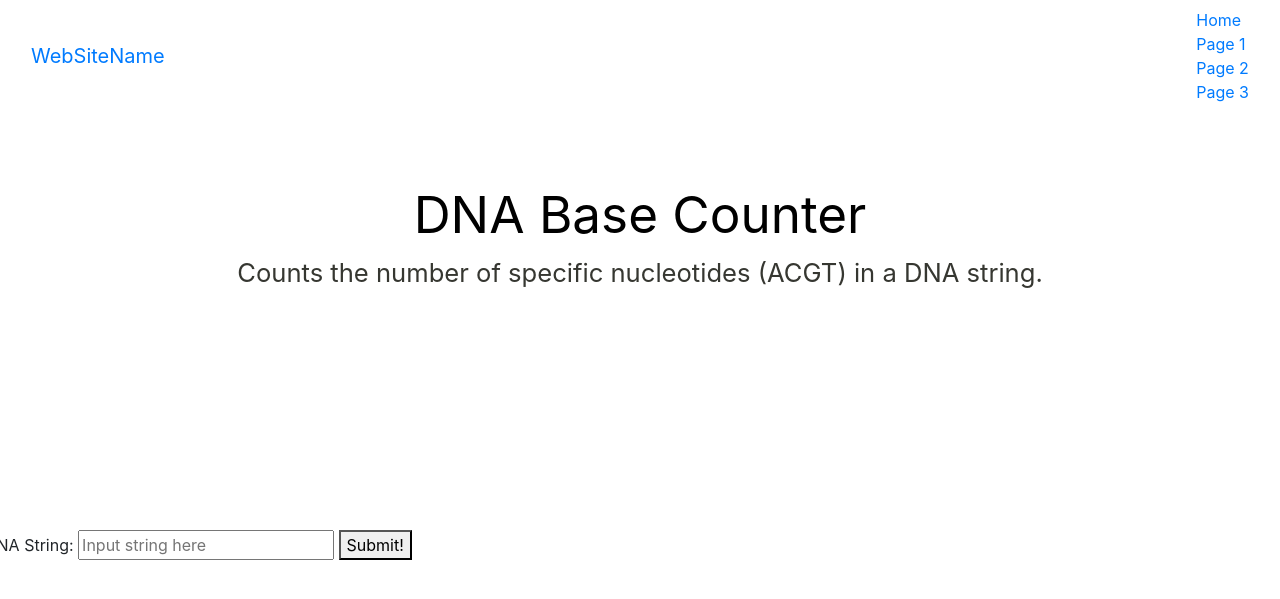
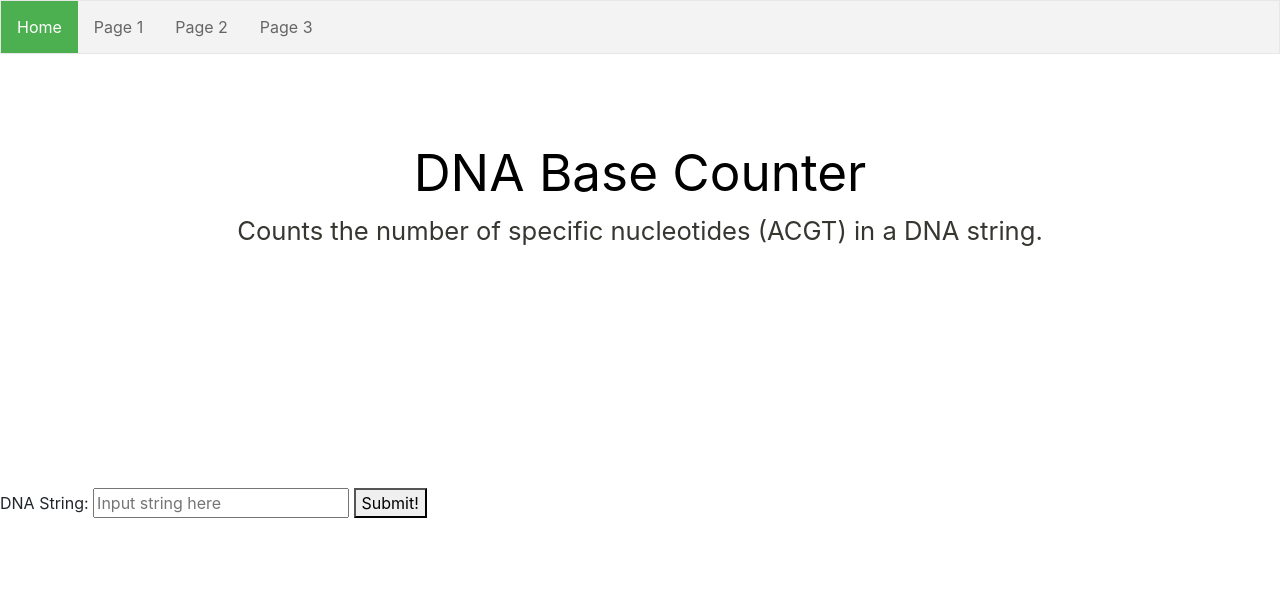
Before and after one commit to afiliz/bioinformatics-toolset, a PHP site: page /basecount.html in a window 1280 px wide. Shown: the top 599 px of the page. Run offline with PHP 8.4, Linux system fonts and the light colour scheme.

Commit message:
fix navbar

```diff
--- a/basecount.html
+++ b/basecount.html
@@ -2,6 +2,7 @@
 <!--TODO: for fanciness, Add fancy fonts, change background color to purple and fonts to white, add graphics if possible-->
 <link rel="stylesheet" type="text/css" href="resources/css/basecount.css">
 <link rel="stylesheet" href="bootstrap-4.0.0-dist/css/bootstrap.min.css"/>
+<link rel="stylesheet" href="https://maxcdn.bootstrapcdn.com/bootstrap/4.0.0/css/bootstrap.min.css" integrity="sha384-Gn5384xqQ1aoWXA+058RXPxPg6fy4IWvTNh0E263XmFcJlSAwiGgFAW/dAiS6JXm" crossorigin="anonymous">
 <script src="bootstrap-4.0.0-dist/js/bootstrap.min.js"></script>
 
 <head>
@@ -9,25 +10,18 @@
 </head>
 
 <body>
-    <nav class="navbar navbar-default">
-        <div class="container-fluid">
-            <div class="navbar-header">
-                <a class="navbar-brand" href="#">WebSiteName</a>
-            </div>
-            <ul class="nav navbar-nav">
-                <li class="active"><a href="#">Home</a></li>
-                <li><a href="#">Page 1</a></li>
-                <li><a href="#">Page 2</a></li>
-                <li><a href="#">Page 3</a></li>
-            </ul>
-        </div>
-    </nav>
+    <ul>
+        <li><a class="active" href="index.html">Home</a></li>
+        <li><a href="#">Page 1</a></li>
+        <li><a href="#">Page 2</a></li>
+        <li><a href="#">Page 3</a></li>
+    </ul>
 
     <div class="titles">
-        <p id="main-title" class="text-center boy">DNA Base Counter</p>
+        <p id="main-title" class="text-center">DNA Base Counter</p>
         <p id="sub-title" class="text-center">Counts the number of specific nucleotides (ACGT) in a DNA string.</p>
     </div>
-    <div id="row-1" class="row text-center">
+    <div id="row-1" text-align="right">
         <form>
             DNA String: <input type="text" placeholder="Input string here" required>
             <button type="submit">Submit!</button>
--- a/convert.html
+++ b/convert.html
@@ -9,6 +9,12 @@
 </head>
 
 <body>
+    <ul>
+            <li><a class="active" href="index.html">Home</a></li>
+            <li><a href="#">Page 1</a></li>
+            <li><a href="#">Page 2</a></li>
+            <li><a href="#">Page 3</a></li>
+        </ul>
     <div class="titles">
         <p id="main-title" class="text-center boy">DNA to RNA Converter</p>
         <p id="sub-title" class="text-center">Converts a DNA string into an RNA string.</p>
--- a/resources/css/basecount.css
+++ b/resources/css/basecount.css
@@ -24,3 +24,33 @@ p {
 #base {
     font-size:
 }
+
+ul {
+    list-style-type: none;
+    margin: 0;
+    padding: 0;
+    overflow: hidden;
+    border: 1px solid #e7e7e7;
+    background-color: #f3f3f3;
+}
+
+li {
+    float: left;
+}
+
+li a {
+    display: block;
+    color: #666;
+    text-align: center;
+    padding: 14px 16px;
+    text-decoration: none;
+}
+
+li a:hover:not(.active) {
+    background-color: #ddd;
+}
+
+li a.active {
+    color: white;
+    background-color: #4CAF50;
+}
```
Also changed, not shown: complement.html (+8 -1 lines), index.html (+2 -9 lines), resources/css/complement.css (+52 -0 lines), resources/css/convert.css (+52 -0 lines), resources/css/index.css (+30 -0 lines).
